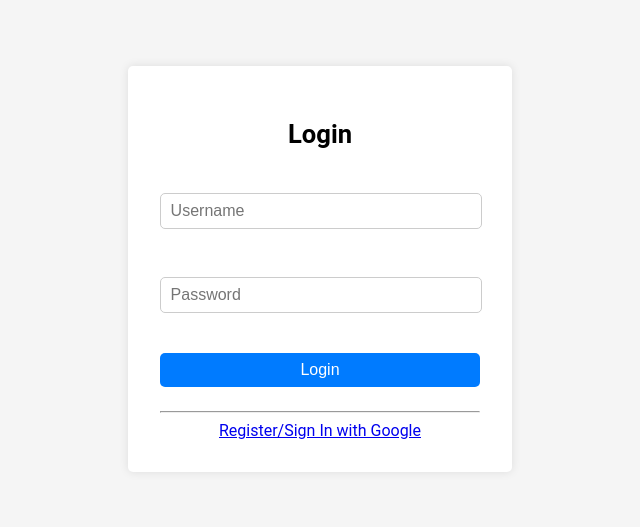
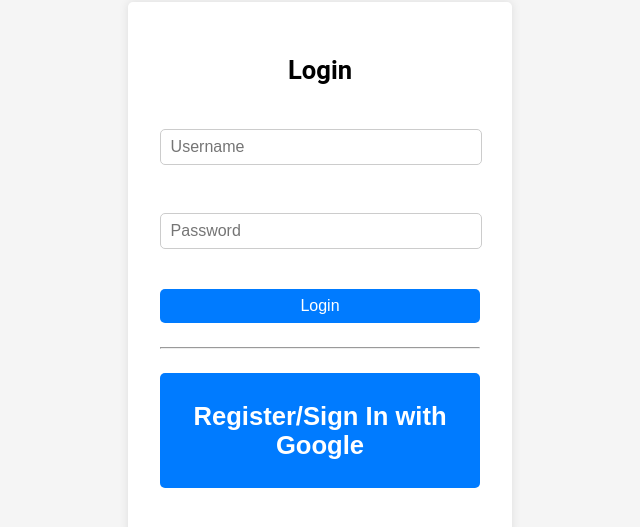
Before and after one commit to enVId-tech/Calendar-App, a React (Vite) app: page /login in a window 1280 px wide. Shown: the part 131-658 px from the top of the page, without its empty margins (320-960 px from the left). Built offline with nearby package versions, Linux system fonts and the light colour scheme.

Commit message:
15-feat. Fixed proxy from front end to back end

```diff
--- a/src/RenderPages.tsx
+++ b/src/RenderPages.tsx
@@ -3,9 +3,6 @@
 import LoginPage from './pages/credentials/login.tsx';
 import LogoutPage from './pages/credentials/logout.tsx';
 import HomePage from './pages/main/homepage.tsx';
-
-// JS
-import './setupProxy.cjs';
 
 // SCSS
 import './assets/scss/global.scss';
--- a/src/pages/credentials/login.tsx
+++ b/src/pages/credentials/login.tsx
@@ -32,6 +32,18 @@
         }
     };
 
+    const googleLogin = async (): Promise<void> => {
+        const response = await fetch('http://localhost:3001/auth/google');
+        const data = await response.json();
+
+        if (data.status === 200) {
+            console.log('Login successful!');
+            window.location.href = '/';
+        } else {
+            console.error('Login failed:', data.message);
+        }
+    }
+
     return (
         <section id="login">
             <div id="container">
@@ -45,7 +57,9 @@
 
                     <hr />
 
-                    <a href='http://localhost:3001/auth/google' className="googlesignin"><span className="fa fa-google" />Register/Sign In with Google</a>
+                    <button onClick={() => googleLogin()}>
+                        <h1 className="fa fa-google">Register/Sign In with Google</h1>
+                    </button>
                 </div>
             </div>
         </section>
--- a/src/setupProxy.cjs
+++ /dev/null
@@ -1,11 +0,0 @@
-const { createProxyMiddleware } = require('http-proxy-middleware');
-
-module.exports = function(app) {
-  app.use(
-    '/api',
-    createProxyMiddleware({
-      target: 'http://localhost:3001',
-      changeOrigin: true,
-    })
-  );
-};
--- a/vite.config.ts
+++ b/vite.config.ts
@@ -3,5 +3,14 @@
 
 // https://vitejs.dev/config/
 export default defineConfig({
+  server: {
+    proxy: {
+      '/api': {
+        target: 'http://localhost:3001',
+        changeOrigin: true,
+        rewrite: (path) => path.replace(/^\/api/, '')
+      }
+    }
+  },
   plugins: [react()],
 })
```
Also changed, not shown: package.json (+1 -9 lines).
